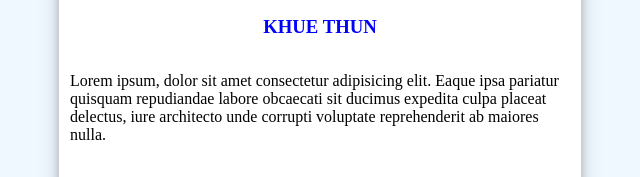
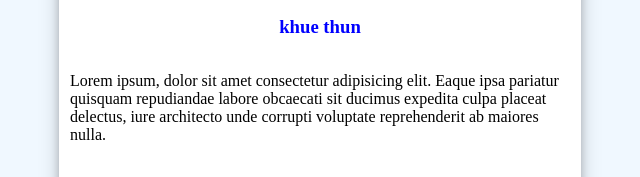
Before and after one commit to hoangytm/serial-jsProject, a plain HTML site: page our-review/index.html in a window 1280 px wide. Both pictures are taken after a click on the button 604 px from the left and 561 px from the top of the page. Shown: the part 371-548 px from the top of the page, 320-960 px from the left. Drawn offline with Linux system fonts and the light colour scheme.

Commit message:
completed

```diff
--- a/our-review/index.html
+++ b/our-review/index.html
@@ -16,17 +16,18 @@
             <h1 style="font-weight: 10px; font-size: 50px ; color: brown;">our review</h1>
             <div class="card">
                 <div class="imgage">
-                    <img src="image/avatar1.jpg" alt="avatar">
+                    <img id="image" src="image/avatar1.jpg" alt="avatar">
                 </div>
                 <div class="discription">
-                    <h3 style="color: blue;">KHUE THUN</h3>
-                    <p>Lorem ipsum, dolor sit amet consectetur adipisicing elit. Eaque ipsa pariatur quisquam
+                    <h3 style="color: blue;" id="name">KHUE THUN</h3>
+                    <p id="description">Lorem ipsum, dolor sit amet consectetur adipisicing elit. Eaque ipsa pariatur
+                        quisquam
                         repudiandae labore obcaecati sit ducimus expedita culpa placeat delectus, iure architecto unde
                         corrupti voluptate reprehenderit ab maiores nulla.</p>
                 </div>
                 <div class="action">
-                    <button><i class="fa fa-arrow-left"></i></button>
-                    <button><i class="fa fa-arrow-right"></i></button>
+                    <button onclick="previous()"><i class="fa fa-arrow-left"></i></button>
+                    <button onclick= "next()"><i class="fa fa-arrow-right"></i></button>
                 </div>
             </div>
         </section>
--- a/our-review/script.js
+++ b/our-review/script.js
@@ -2,30 +2,53 @@
     id: 1,
     avatarPath: 'image/avatar1.jpg',
     name: 'khue thun',
-    discription: 'Lorem ipsum, dolor sit amet consectetur adipisicing elit. Eaque ipsa pariatur quisquam repudiandae labore obcaecati sit ducimus expedita culpa placeat delectus, iure architecto unde corrupti voluptate reprehenderit ab maiores nulla.'
+    description: 'Lorem ipsum, dolor sit amet consectetur adipisicing elit. Eaque ipsa pariatur quisquam repudiandae labore obcaecati sit ducimus expedita culpa placeat delectus, iure architecto unde corrupti voluptate reprehenderit ab maiores nulla.'
   },
   {
-    id: 1,
-    avatarPath: 'image/avatar1.jpg',
-    name: 'khue thun',
-    discription: 'Lorem ipsum, dolor sit amet consectetur adipisicing elit. Eaque ipsa pariatur quisquam repudiandae labore obcaecati sit ducimus expedita culpa placeat delectus, iure architecto unde corrupti voluptate reprehenderit ab maiores nulla.'
+    id: 2,
+    avatarPath: 'image/avatar2.jpg',
+    name: 'khue thun 1',
+    description: 'The next generation of our icon library + toolkit is coming with more icons, more styles, more services, and more awesome. Pre-order now to get access to our alpha and future releases!'
   },
   {
-    id: 1,
-    avatarPath: 'image/avatar1.jpg',
-    name: 'khue thun',
-    discription: 'Lorem ipsum, dolor sit amet consectetur adipisicing elit. Eaque ipsa pariatur quisquam repudiandae labore obcaecati sit ducimus expedita culpa placeat delectus, iure architecto unde corrupti voluptate reprehenderit ab maiores nulla.'
+    id: 3,
+    avatarPath: 'image/avatar3.jpg',
+    name: 'khue thun 2',
+    description: 'Pictures, abstract symbols, materials, and colors are among the ingredients with which a designer or engineer works. To design is to discover relationships and to make arrangements and rearrangements among these ingredients.'
   }
 ]
 
-function changeAvatar() {
-
+function changeAvatar(i) {
+  let avatar = document.getElementById('image')
+  console.log(data[i].avatarPath)
+  avatar.src = data[i].avatarPath
 }
 
-function changeName() {
-
+function changeName(i) {
+  let name = document.getElementById('name')
+  console.log(data[i].name)
+  name.innerHTML = data[i].name
 }
 
-function changeDicription() {
+function changeDicription(i) {
+  let description = document.getElementById('description')
+  console.log(data[i].description)
+  description.innerHTML = data[i].description
+}
+let index = 0;
 
+function next() {
+  console.log('next')
+  if (index <data.length-1) index++
+  changeAvatar(index)
+  changeName(index)
+  changeDicription(index)
 }
+
+function previous() {
+  console.log('previous')
+  if (index >0) index--
+  changeAvatar(index)
+  changeName(index)
+  changeDicription(index)
+}
```
